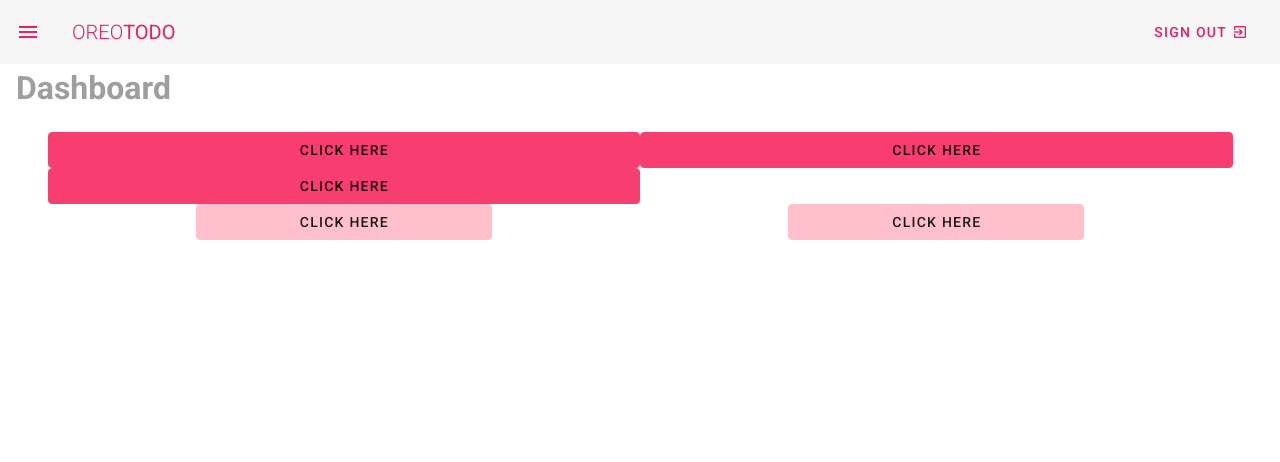
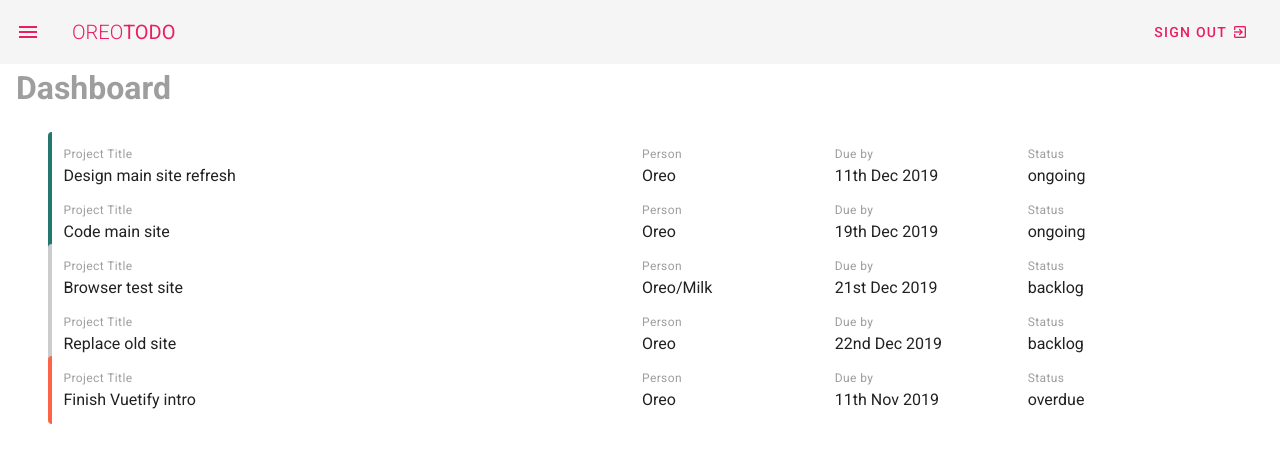
Before and after one commit to ZachBaird/VuetifyTodo, a Vue app: page / in a window 1280 px wide. Shown: the top 462 px of the page. Built offline with nearby package versions, Linux system fonts and the light colour scheme.

Commit message:
Fleshed out layout with dummy data.

```diff
--- a/src/views/Dashboard.vue
+++ b/src/views/Dashboard.vue
@@ -2,25 +2,27 @@
   <div class="dashboard">
     <h1 class="subheading grey--text">Dashboard</h1>
     <v-container class="my-5">
-      <v-layout row wrap>
-        <v-flex xs12 md6>
-          <v-btn outlined block class="primary">Click here</v-btn>
-        </v-flex>
-        <v-flex xs12 md6>
-          <v-btn outlined block class="primary">Click here</v-btn>
-        </v-flex>
-        <v-flex xs12 md6>
-          <v-btn outlined block class="primary">Click here</v-btn>
-        </v-flex>
-      </v-layout>
-      <v-layout row wrap justify-space-around>
-        <v-flex xs4 md3>
-          <v-btn outlined block class="info">Click here</v-btn>
-        </v-flex>
-        <v-flex xs4 md3>
-          <v-btn outlined block class="info">Click here</v-btn>
-        </v-flex>
-      </v-layout>
+      <v-card flat v-for="project in projects" :key="project.title">
+        <v-layout row wrap :class="`pa-3 project ${project.status}`">
+          <v-flex xs12 md6>
+            <div class="caption grey--text">Project Title</div>
+            <div>{{ project.title }}</div>
+          </v-flex>
+          <v-flex xs6 sm4 md2>
+            <div class="caption grey--text">Person</div>
+            <div>{{ project.person }}</div>
+          </v-flex>
+          <v-flex xs6 sm4 md2>
+            <div class="caption grey--text">Due by</div>
+            <div>{{ project.due }}</div>
+          </v-flex>
+          <v-flex xs2 sm4 md2>
+            <div class="caption grey--text">Status</div>
+            <div>{{ project.status }}</div>
+          </v-flex>
+        </v-layout>
+      </v-card>
+      <v-divider></v-divider>
     </v-container>
   </div>
 </template>
@@ -29,7 +31,60 @@
 // @ is an alias to /src
 
 export default {
-  name: "home",
-  components: {}
+  name: "dashboard",
+  data() {
+    return {
+      projects: [
+        {
+          title: "Design main site refresh",
+          person: "Oreo",
+          due: "11th Dec 2019",
+          status: "ongoing"
+        },
+        {
+          title: "Code main site",
+          person: "Oreo",
+          due: "19th Dec 2019",
+          status: "ongoing"
+        },
+        {
+          title: "Browser test site",
+          person: "Oreo/Milk",
+          due: "21st Dec 2019",
+          status: "backlog"
+        },
+        {
+          title: "Replace old site",
+          person: "Oreo",
+          due: "22nd Dec 2019",
+          status: "backlog"
+        },
+        {
+          title: "Finish Vuetify intro",
+          person: "Oreo",
+          due: "11th Nov 2019",
+          status: "overdue"
+        }
+      ]
+    };
+  }
 };
 </script>
+
+<style scoped>
+.complete {
+  border-left: 4px solid #3cd1c2;
+}
+
+.ongoing {
+  border-left: 4px solid #24776f;
+}
+
+.backlog {
+  border-left: 4px solid #ccc;
+}
+
+.overdue {
+  border-left: 4px solid tomato;
+}
+</style>
```
